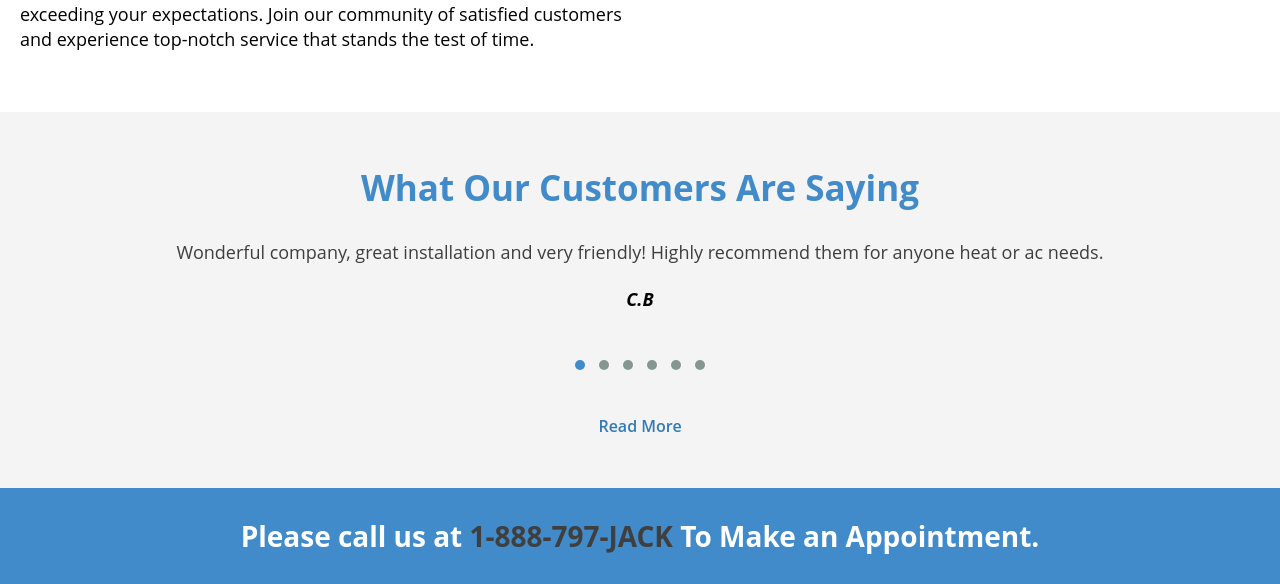
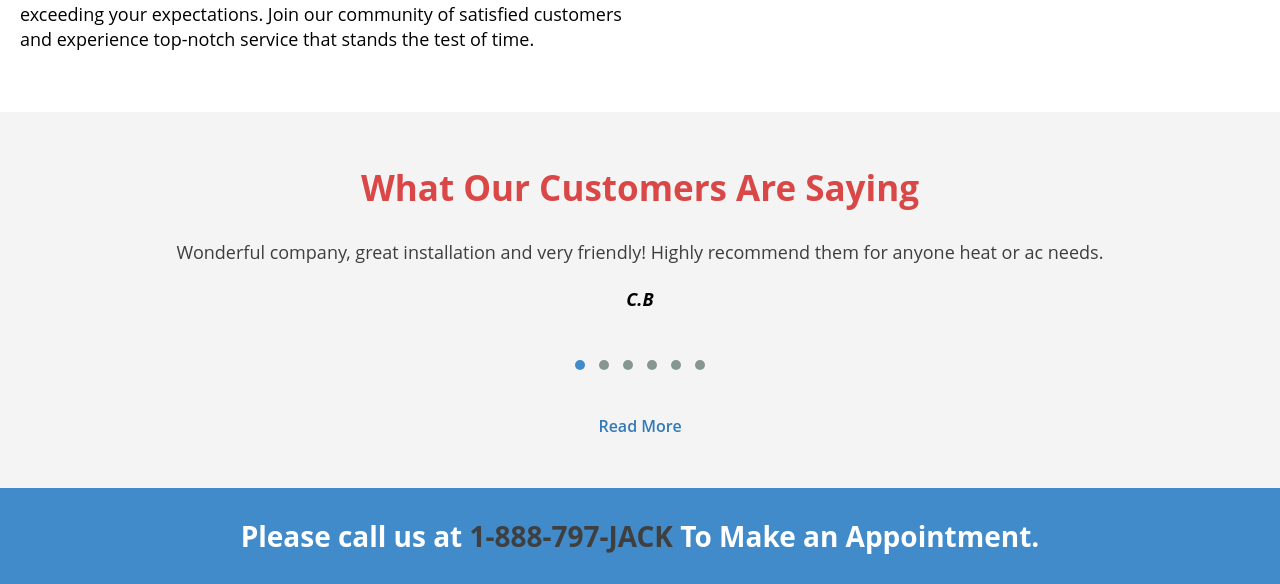
Before and after one commit to AbubakarCinnova/aircare, a PHP site: page /index.php in a window 1280 px wide. Shown: the part 1678-2262 px from the top of the page. Run offline with PHP 8.4, Linux system fonts and the light colour scheme; some libraries are stand-ins or nearby versions; some web fonts are replaced.

Commit message:
Update style.css

```diff
--- a/css/style.css
+++ b/css/style.css
@@ -1472,7 +1472,7 @@ h2 {
   font-weight: bold;
   font-size: 28px;
   font-family: "Open Sans", sans-serif;
-  color: #428bca;
+  color: #cf0000b5;
   line-height: 37px;
   margin-bottom: 15px;
 }
@@ -1488,7 +1488,7 @@ h2 {
 
 h1 {
   font-weight: bold;
-  color: #428bca;
+  color: #cf0000b5;
   line-height: 45px;
   font-size: 35px;
   font-family: "Open Sans", sans-serif;
```
